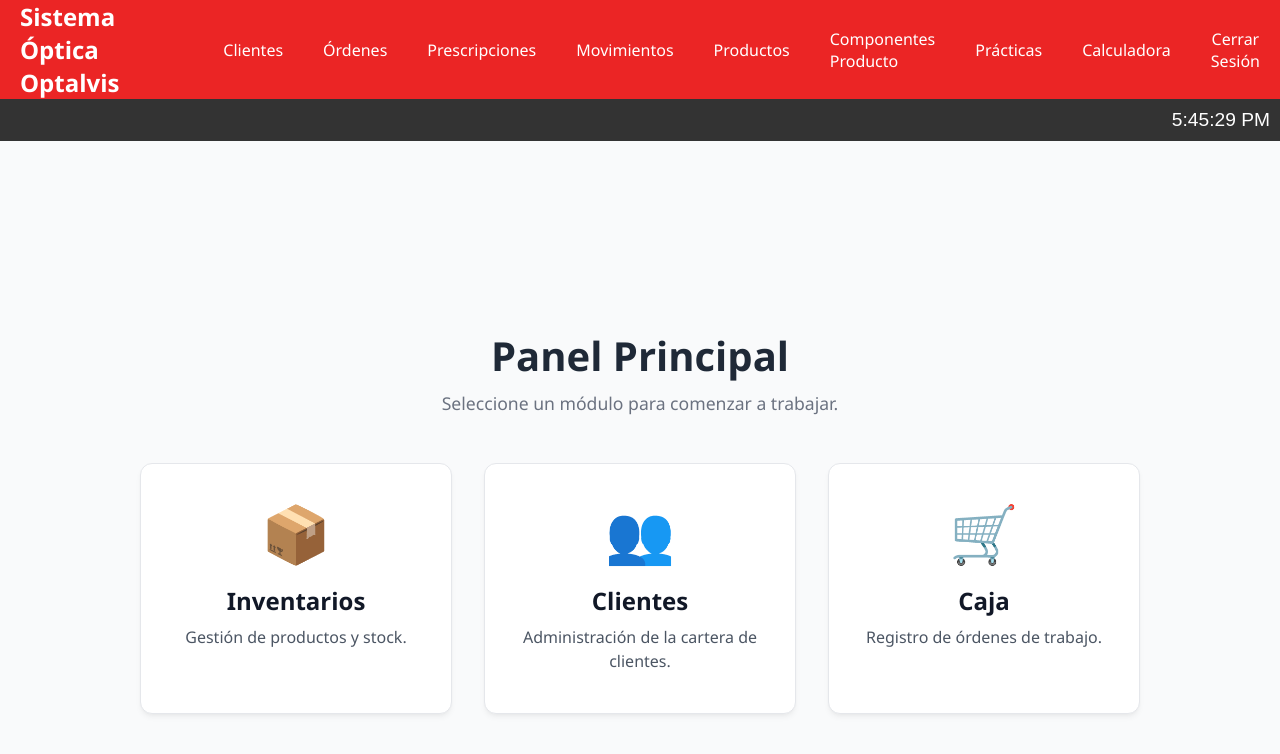
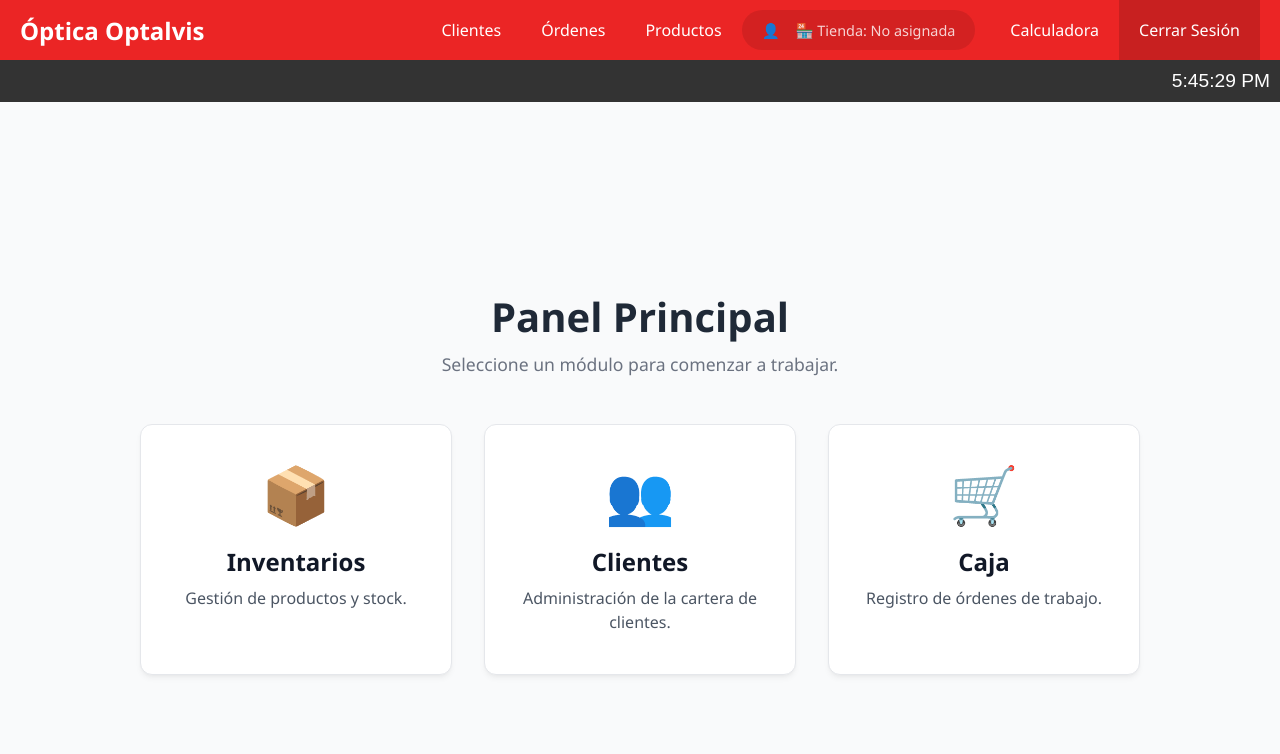
Before and after one commit to Samydex156/sistema-optica, a Vue app: page /panel in a window 1280 px wide. Shown: the top 754 px of the page. Built offline with nearby package versions, Linux system fonts and the light colour scheme; no server answers; sample sign-in values are in the browser's storage.

Commit message:
Enlace e info de usuario añadido al navbar

```diff
--- a/src/components/NavbarPrincipal.vue
+++ b/src/components/NavbarPrincipal.vue
@@ -1,43 +1,30 @@
 <template>
   <nav class="navbar">
-    <div class="navbar-brand">
-      <h1>Sistema Óptica Optalvis</h1>
-    </div>
+    <!-- 1. El logo/marca ahora es un enlace al panel principal -->
+    <router-link to="/panel" class="navbar-brand">
+      <h1>Óptica Optalvis</h1>
+    </router-link>
 
     <div class="navbar-menu">
-      <router-link to="/clientes" class="nav-link">
-        Clientes
-      </router-link>
+      <!-- Los enlaces de navegación se mantienen igual -->
+      <router-link to="/clientes" class="nav-link">Clientes</router-link>
+      <router-link to="/ordenes" class="nav-link">Órdenes</router-link>
+      <router-link to="/productos/registrar" class="nav-link">Productos</router-link>
+      <!-- Puedes añadir más enlaces aquí si lo necesitas -->
 
-      <router-link to="/ordenes" class="nav-link">
-        Órdenes
-      </router-link>
+      <div class="navbar-spacer"></div> <!-- Elemento espaciador -->
 
-      <router-link to="/prescripciones/registrar" class="nav-link">
-        Prescripciones
-      </router-link>
+      <!-- 2. Nueva sección para mostrar la información del usuario -->
+      <div v-if="user" class="user-info">
+        <span class="user-name">👤 {{ user.nombre_usuario }}</span>
+        <span class="store-name">🏪 Tienda: {{ nombreTienda }}</span>
+      </div>
 
-      <router-link to="/movimientos/registrar" class="nav-link">
-        Movimientos
-      </router-link>
-
-      <router-link to="/productos/registrar" class="nav-link">
-        Productos
-      </router-link>
-
-      <router-link to="/productos/caracteristicas" class="nav-link">
-        Componentes Producto
-      </router-link>
-
-      <router-link to="/practicas" class="nav-link">
-        Prácticas
-      </router-link>
-
-      <button @click="$emit('open-calculator-modal')" class="nav-link">
+      <button @click="$emit('open-calculator-modal')" class="nav-link-button">
         Calculadora
       </button>
 
-      <button @click="$emit('logout')" class="nav-link">
+      <button @click="$emit('logout')" class="nav-link-button logout-button">
         Cerrar Sesión
       </button>
     </div>
@@ -46,32 +33,70 @@
 </template>
 
 <script setup>
+import { ref, onMounted, watch } from 'vue';
 import { RouterLink } from 'vue-router';
+import { useAuth } from '../composables/useAuth'; // Importamos el composable de autenticación
+import { supabase } from '../lib/supabaseClient'; // Importamos supabase
 import HoraActual from './HoraActual.vue';
 
-// Se declara el nuevo evento 'logout' para que el componente padre pueda escucharlo
+// Se declaran los eventos que el componente puede emitir
 defineEmits(['open-calculator-modal', 'logout']);
+
+// 3. Obtenemos el usuario reactivo del composable
+const { user } = useAuth();
+const nombreTienda = ref('No asignada');
+
+/**
+ * Obtiene el nombre de la tienda asignada al usuario.
+ */
+const getNombreTienda = async () => {
+  if (user.value && user.value.tienda_usuario) {
+    try {
+      const { data, error } = await supabase
+        .from('tiendas')
+        .select('nombre_tienda')
+        .eq('cod_tienda', user.value.tienda_usuario)
+        .single(); // .single() para obtener un solo registro
+
+      if (error) throw error;
+
+      if (data) {
+        nombreTienda.value = data.nombre_tienda;
+      }
+    } catch (error) {
+      console.error('Error al obtener el nombre de la tienda:', error.message);
+      nombreTienda.value = 'Error';
+    }
+  }
+};
+
+// 4. Observamos cambios en el usuario (por si la carga es asíncrona) y llamamos a la función
+watch(user, getNombreTienda, { immediate: true });
+
 </script>
 
 <style scoped>
-/* Los estilos existentes se mantienen igual */
 .navbar {
   width: 100%;
   background-color: #eb2525;
-  padding: 0;
+  padding: 0 20px;
   box-shadow: 0 2px 4px rgba(0, 0, 0, 0.1);
   display: flex;
   align-items: center;
   justify-content: space-between;
   min-height: 60px;
+  color: white;
 }
 
+/* Estilo para que la marca se comporte como un enlace limpio */
 .navbar-brand {
-  padding: 0 20px;
+  text-decoration: none;
+  color: white;
+  display: flex;
+  align-items: center;
 }
 
 .navbar-brand h1 {
-  color: white;
   margin: 0;
   font-size: 1.5rem;
   font-weight: 600;
@@ -80,23 +105,17 @@ defineEmits(['open-calculator-modal', 'logout']);
 .navbar-menu {
   display: flex;
   align-items: center;
-  height: 60px;
+  height: 100%;
 }
 
 .nav-link {
   color: white;
   text-decoration: none;
-  padding: 20px 20px;
-  display: block;
-  transition: background-color 0.3s;
-  height: 60px;
+  padding: 0 20px;
   display: flex;
   align-items: center;
-  border: none;
-  background: none;
-  cursor: pointer;
-  font-size: 1rem;
-  font-family: 'Segoe UI', Tahoma, Geneva, Verdana, sans-serif;
+  height: 60px;
+  transition: background-color 0.3s;
 }
 
 .nav-link:hover {
@@ -108,23 +127,82 @@ defineEmits(['open-calculator-modal', 'logout']);
   font-weight: 600;
 }
 
+/* Espaciador para empujar los elementos de la derecha */
+.navbar-spacer {
+  flex-grow: 1;
+}
+
+/* Contenedor de la información del usuario */
+.user-info {
+  display: flex;
+  align-items: center;
+  gap: 1rem;
+  padding: 0 20px;
+  font-size: 0.9rem;
+  background-color: rgba(0, 0, 0, 0.1);
+  height: 40px;
+  border-radius: 20px;
+  margin-right: 15px;
+}
+
+.user-name {
+  font-weight: 500;
+}
+
+.store-name {
+  opacity: 0.8;
+}
+
+
+/* Estilos unificados para botones */
+.nav-link-button {
+  color: white;
+  text-decoration: none;
+  padding: 0 20px;
+  height: 60px;
+  display: flex;
+  align-items: center;
+  border: none;
+  background: none;
+  cursor: pointer;
+  font-size: 1rem;
+  font-family: 'Segoe UI', Tahoma, Geneva, Verdana, sans-serif;
+  transition: background-color 0.3s;
+}
+
+.nav-link-button:hover {
+  background-color: rgba(255, 255, 255, 0.1);
+}
+
+.logout-button {
+  background-color: rgba(0, 0, 0, 0.15);
+}
+.logout-button:hover {
+  background-color: rgba(0, 0, 0, 0.3);
+}
+
 
 /* Responsive */
-@media (max-width: 768px) {
+@media (max-width: 992px) {
   .navbar {
     flex-direction: column;
-    min-height: auto;
+    padding: 10px 20px;
   }
 
   .navbar-menu {
+    flex-direction: column;
     width: 100%;
     height: auto;
-    flex-wrap: wrap;
   }
 
-  .nav-link {
+  .user-info {
+    margin: 10px 0;
+  }
+
+  .nav-link, .nav-link-button {
     height: 50px;
-    padding: 15px 20px;
+    width: 100%;
+    justify-content: center;
   }
 }
 </style>
```
